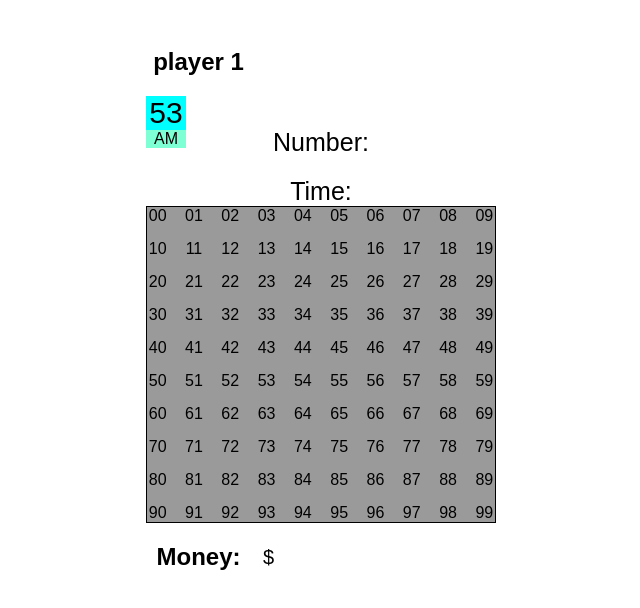
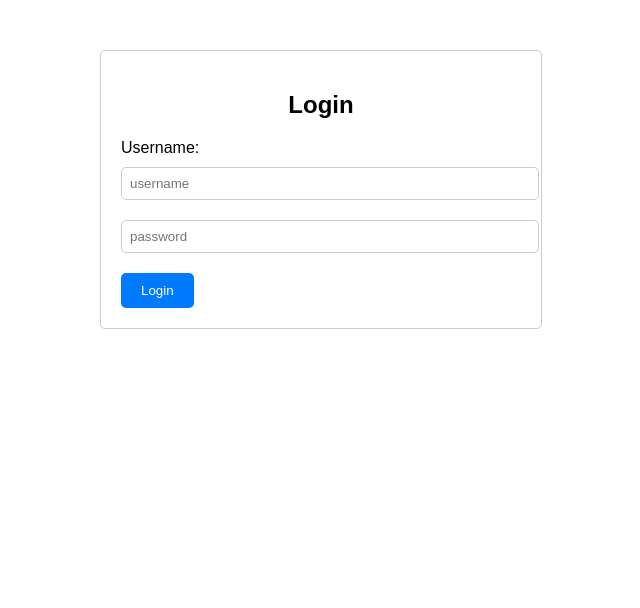
Before and after one commit to eiithu142/player3, a plain HTML site: page index.html in a window 1280 px wide. Shown: the whole page, without its empty margins (319-959 px from the left). Drawn offline with Linux system fonts and the light colour scheme.

Commit message:
Update index.html

```diff
--- a/index.html
+++ b/index.html
@@ -1,291 +1,123 @@
+<!-- index.html -->
 <!DOCTYPE html>
 <html lang="en">
 <head>
 <meta charset="UTF-8">
 <meta name="viewport" content="width=device-width, initial-scale=1.0">
-<title>Money Betting</title>
+<title>Login</title>
 <link rel="stylesheet" href="styles.css">
 </head>
 <body>
+<div class="login-container">
+  <h2>Login</h2>
+  <form id="login-form">
+    <label for="username">Username:</label>
+    <input type="text" id="username" placeholder="username" required>
 
-<div class="container">
-
-  <h2>player 1</h2><div id="number-display">14</div>
-  <div id="ampm-display"></div>
-  <div id="saved-number-container">
-    <div id="saved-number">Number: </div>
-    <div id="saved-time">Time: </div>
-  </div>
-  <table id="grid" class="grid-container">
-    <!-- Table will be dynamically created here -->
-  <table>
-  <div class="money-info">
-    <h2>Money:</h2>
-    <p id="money">$</p>
-    <button id="reloadMoneyBtn" hidden></button>
-  </div>
+    <input type="password" id="password" placeholder="password" required>
+    <button type="submit">Login</button>
+  </form>
 </div>
-
-<div class="saved-bets">
-  <h2></h2>
-  <ul id="savedBets"></ul>
-</div>
+<script>
 
 
-<script >
- // Function to update the saved bets list
- function updateSavedBets() {
-    var savedBetsList = document.getElementById('savedBets');
-    savedBetsList.innerHTML = ''; // Clear the existing list
+    // script.js
+document.addEventListener("DOMContentLoaded", function() {
+  const loginForm = document.getElementById('login-form');
+  const usernameInput = document.getElementById('username');
 
-    savedBets.forEach(function(bet, index) {
-      var listItem = document.createElement('li');
-      listItem.textContent = 'Number: ' + bet.number + ', Amount: ' + bet.amount;
-      var deleteButton = document.createElement('button');
-      deleteButton.textContent = '';
-      deleteButton.addEventListener('click', function() {
-        savedBets.splice(index, 1); // Remove the bet from the saved bets array
-        updateSavedBets();
-      });
-      listItem.appendChild(deleteButton);
-      savedBetsList.appendChild(listItem);
-    });
+  // Check if username is already stored in local storage
+  const savedUsername = localStorage.getItem('username');
+  if (savedUsername) {
+    // If username is found, redirect to profile page
+
+  }
+   // Check if userid is already stored in local storage
+   const savedUserid = localStorage.getItem('userid');
+  if (savedUserid) {
+    // If username is found, redirect to profile page
 
   }
 
 
 
-
-
-
-
-
- document.addEventListener("DOMContentLoaded", function() {
-  var numberDisplay = document.getElementById("number-display");
-  var ampmDisplay = document.getElementById("ampm-display");
-  var savedNumber = document.getElementById("saved-number");
-  var savedTime = document.getElementById("saved-time");
-
-  var stopTimes = [{hour: 12, minute: 25}, {hour: 12, minute: 27}];
-  var interval; // Variable to store the interval ID
-
-  // Function to update the displayed number every minute
-  function updateNumber() {
-    var currentTime = new Date();
-    var currentHour = currentTime.getHours();
-    var currentMinutes = currentTime.getMinutes();
-
-    // Check if the current time matches any of the stop times
-    for (var i = 0; i < stopTimes.length; i++) {
-      if (currentHour === stopTimes[i].hour && currentMinutes === stopTimes[i].minute) {
-        clearInterval(interval); // Stop updating numbers
-        saveNumber(); // Automatically save the stopped number
-        restartNumber(); // Restart the number after it's stopped
-        return;
-      }
+  loginForm.addEventListener('submit', function(event) {
+    event.preventDefault();
+    const username = usernameInput.value.trim();
+    if (username !== '') {
+      // Store username in local storage
+      localStorage.setItem('username', username);
+      // Redirect to profile page
+      window.location.href = 'clone2.html';
+    } else {
+      alert('Please enter a username.');
     }
-
-    // Generate a random number between 0 and 99
-    var randomNumber = Math.floor(Math.random() * 100);
-    // Format the number with leading zeros
-    var formattedNumber = randomNumber.toString().padStart(2, "0");
-    // Update the displayed number
-    numberDisplay.textContent = formattedNumber;
-
-    // Update AM/PM display
-    if (currentHour >= 12) {
-      ampmDisplay.textContent = "PM";
-    } else {
-      ampmDisplay.textContent = "AM";
-    }
-  }
-
-  // Function to save the current number and time
-  function saveNumber() {
-    var currentNumber = numberDisplay.textContent;
-    var currentTime = new Date();
-    var savedTimeString = "Time: " + currentTime.toLocaleTimeString();
-    savedNumber.textContent = "Today Number: " + currentNumber; // Display the saved number
-    savedTime.textContent = savedTimeString; // Display the saved time
-  }
-
-  // Function to restart the number after it's stopped
-  function restartNumber() {
-    interval = setInterval(updateNumber, 1000); // Update number every minute
-  }
-
-  // Start the live number update
-  interval = setInterval(updateNumber, 2000); // Update number every minute
+  });
 });
 
-
-
-
-
-
-function createTable() {
-      var grid = document.getElementById('grid');
-
-      for (var i = 0; i < 10; i++) {
-        for (var j = 0; j < 10; j++) {
-          var cell = document.createElement('div');
-          var number = (i * 10 + j).toString().padStart(2, '0'); // Convert number to string and pad with leading zero if necessary
-          cell.textContent = number;
-          cell.classList.add('cell');
-          cell.addEventListener('click', function() {
-            // Place bet only if bet amount is valid and user has enough money
-            var betAmount = parseInt(prompt('Enter your bet amount for number ' + this.textContent));
-            if (!isNaN(betAmount) && betAmount > 0 && betAmount <= userMoney) {
-              var currentTime = new Date();
-              var bet = {
-                number: this.textContent,
-                amount: betAmount,
-                time: currentTime.toLocaleTimeString(),
-                day: currentTime.toLocaleDateString()
-              };
-              savedBets.push(bet); // Add the bet to the saved bets array
-              updateSavedBets();
-              userMoney -= betAmount; // Deduct bet amount from user's money
-              document.getElementById('money').textContent = userMoney; // Update displayed money
-              localStorage.setItem('userMoney', userMoney); // Save updated money to local storage
-            } else {
-              alert('Please enter a valid bet amount within your available money.');
-            }
-          });
-          grid.appendChild(cell);
-        }
-      }
-    }
-
-    // Function to update the saved bets list
-    function updateSavedBets() {
-      var savedBetsList = document.getElementById('savedBets');
-      savedBetsList.innerHTML = ''; // Clear the existing list
-
-      savedBets.forEach(function(bet) {
-        var listItem = document.createElement('li');
-        listItem.textContent = 'Number: ' + bet.number + ', Amount: ' + bet.amount + ', Time: ' + bet.time + ', Day: ' + bet.day;
-        savedBetsList.appendChild(listItem);
-
-      });
-    }
-
-    // Function to reload original money
-    document.getElementById('reloadMoneyBtn').addEventListener('click', function() {
-      userMoney = originalMoney;
-      document.getElementById('money').textContent = userMoney;
-      localStorage.setItem('userMoney', userMoney);
-    });
-
-    // Variable to store the user's money
-    var originalMoney = parseInt(localStorage.getItem('userMoney')) ||1000;
-
-    var userMoney = originalMoney;
-
-    // Call the function to create the table
-    createTable();
-
-    // Variable to store the saved bets
-    var savedBets = [];
-
-
-
-
-
-
-
-
-
-
-
-
-
-
-
-
-
-
-
-
-  </script>
+</script>
 </body>
 <style>
+    /* styles.css */
 body {
-    font-family: Arial, sans-serif;
-  display: flex;
-  flex-direction: column;
-  align-items: center;
-  padding: 20px;
+  font-family: Arial, sans-serif;
+  margin: 0;
+  padding: 0;
+}
+#userid{
+  background-color: #0056b3;
 }
 
-h2{
-    margin-right: 70%;
+.login-container {
+  max-width: 400px;
+  margin: 50px auto;
+  padding: 20px;
+  border: 1px solid #ccc;
+  border-radius: 5px;
 }
-.container {
-    width: 350px;
+
+h2 {
   text-align: center;
 }
 
-.grid-container {
-    font-family: sans-serif;
-    border: 1px solid black;
-    width: 100%;
-  border-collapse: collapse;
-  display: grid;
-  grid-template-columns: repeat(10, 1fr);
-  gap: 15px;
-  background-color: rgb(154, 154, 154);
-}
-#money{
-
-    font-size: 20px;
-    margin-top: -10%;
-    margin-right: 30%;
-}
-#grid td:hover {
-  background-color: #f0f0f0;
+label {
+  display: block;
+  margin-bottom: 10px;
 }
 
-.money-info {
-  text-align: center;
-  margin-top: 20px;
+input[type="text"] {
+  width: 100%;
+  padding: 8px;
+  border: 1px solid #ccc;
+  border-radius: 5px;
+  margin-bottom: 20px;
 }
-#grid td {
-  width: 50px;
-  height: 50px;
-  border: 1px solid #ccc;
-  text-align: center;
+input[type="id"] {
+  width: 100%;
+  padding: 8px;
+  border: 1px solid blue;
+  border-radius: 5px;
+  margin-bottom: 20px;
+}
+
+button {
+  padding: 10px 20px;
+  background-color: #007bff;
+  color: #fff;
+  border: none;
+  border-radius: 5px;
   cursor: pointer;
 }
 
-.money-info h2 {
-  margin-bottom: 10px;
+button:hover {
+  background-color: #0056b3;
 }
-
-.saved-bets {
-  margin-top: 20px;
-  text-align: center;
-}
-
-.saved-bets h2 {
-  margin-bottom: 10px;
-}
-#number-display{
-    font-size: 30px;
-    width: 40px;
-    background-color: aqua;
-}
-#ampm-display{
-    width: 40px;
-    background-color: aquamarine;
-}
-#saved-number{
-    margin-top: -20px;
-    padding-bottom: 20px;
-    font-size: 25px;
-}
-#saved-time{
-    font-size: 25px;
+input[type="password"] {
+  width: 100%;
+  padding: 8px;
+  border: 1px solid #ccc;
+  border-radius: 5px;
+  margin-bottom: 20px;
 }
 </style>
 </html>
```
